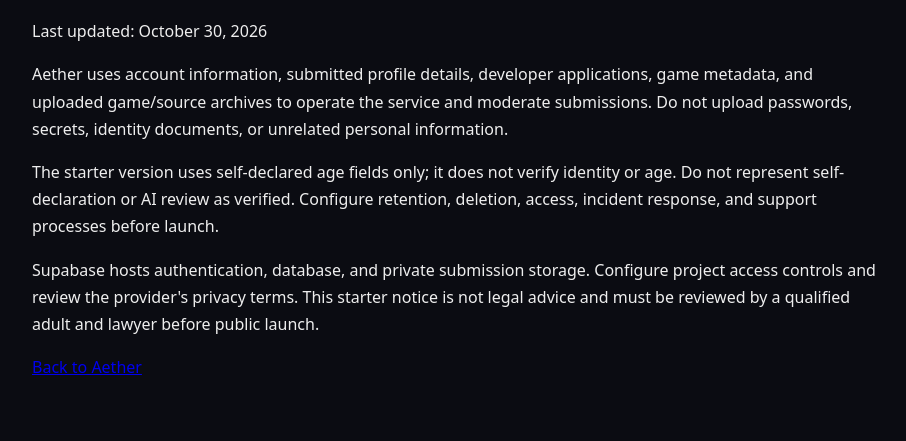
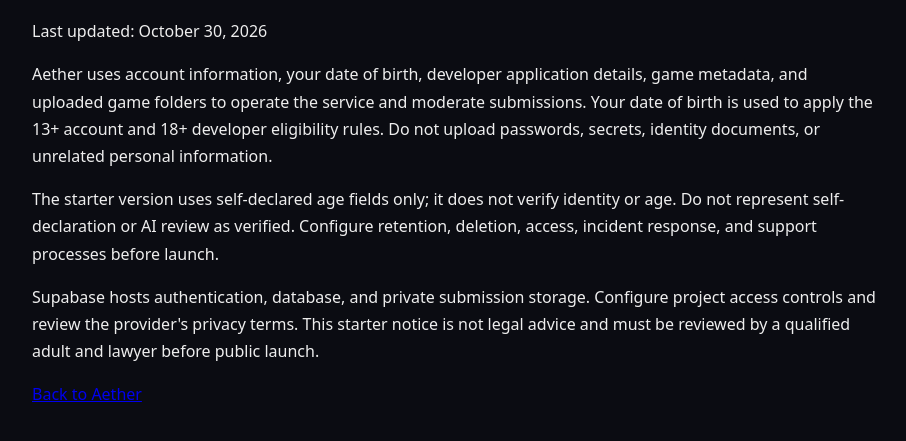
Before and after one commit to Tvmanisback/Aether, a plain HTML site: page website/privacy.html in a window 1280 px wide. Shown: the part 149-590 px from the top of the page, without its empty margins (183-1089 px from the left). Drawn offline with Linux system fonts and the light colour scheme.

Commit message:
Disclose date-of-birth collection in privacy notice

```diff
--- a/website/privacy.html
+++ b/website/privacy.html
@@ -1 +1 @@
-<!doctype html><html><meta charset="utf-8"><title>Aether Privacy</title><body style="max-width:850px;margin:50px auto;font:16px/1.7 system-ui;background:#0b0c12;color:#eee;padding:20px"><h1>Aether Privacy Notice</h1><p>Last updated: October 30, 2026</p><p>Aether uses account information, submitted profile details, developer applications, game metadata, and uploaded game/source archives to operate the service and moderate submissions. Do not upload passwords, secrets, identity documents, or unrelated personal information.</p><p>The starter version uses self-declared age fields only; it does not verify identity or age. Do not represent self-declaration or AI review as verified. Configure retention, deletion, access, incident response, and support processes before launch.</p><p>Supabase hosts authentication, database, and private submission storage. Configure project access controls and review the provider's privacy terms. This starter notice is not legal advice and must be reviewed by a qualified adult and lawyer before public launch.</p><p><a href="index.html">Back to Aether</a></p></body></html>
+<!doctype html><html><meta charset="utf-8"><title>Aether Privacy</title><body style="max-width:850px;margin:50px auto;font:16px/1.7 system-ui;background:#0b0c12;color:#eee;padding:20px"><h1>Aether Privacy Notice</h1><p>Last updated: October 30, 2026</p><p>Aether uses account information, your date of birth, developer application details, game metadata, and uploaded game folders to operate the service and moderate submissions. Your date of birth is used to apply the 13+ account and 18+ developer eligibility rules. Do not upload passwords, secrets, identity documents, or unrelated personal information.</p><p>The starter version uses self-declared age fields only; it does not verify identity or age. Do not represent self-declaration or AI review as verified. Configure retention, deletion, access, incident response, and support processes before launch.</p><p>Supabase hosts authentication, database, and private submission storage. Configure project access controls and review the provider's privacy terms. This starter notice is not legal advice and must be reviewed by a qualified adult and lawyer before public launch.</p><p><a href="index.html">Back to Aether</a></p></body></html>
```
